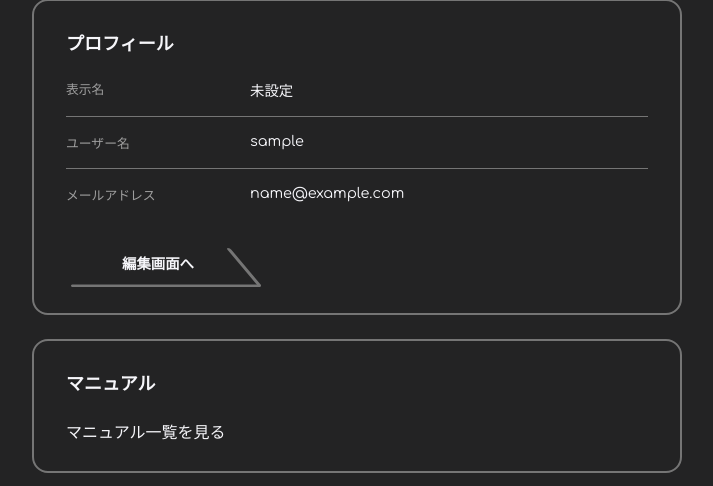
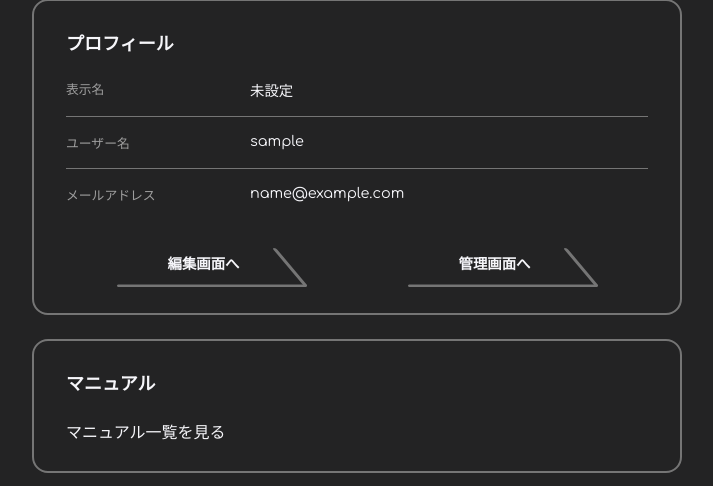
Before and after one commit to rbs-kyoto/rbs-kyoto, a Django app: page /accounts/mypage/ in a window 1280 px wide. Shown: the part 261-747 px from the top of the page, without its empty margins (283-996 px from the left). Run offline with Django 5.2, Linux system fonts and the light colour scheme; the visitor is signed in with stand-in values (Sample User, id 1); some libraries are stand-ins or nearby versions; some web fonts are replaced.

Commit message:
link_admin

```diff
--- a/static/main/css/mypage.css
+++ b/static/main/css/mypage.css
@@ -67,7 +67,13 @@
 }
 
 .mypage-card__footer {
+    display: flex;
+    justify-content: space-around;
     margin-top: 1.5rem;
+}
+
+.mypage-card__footer a {
+    margin: 0;
 }
 
 .mypage-actions {
--- a/templates/accounts/mypage.html
+++ b/templates/accounts/mypage.html
@@ -37,6 +37,7 @@
             </div>
             <div class="mypage-card__footer">
                 <a class="page-control-style-forward" href="{% url 'accounts:profile_edit' %}">編集画面へ</a>
+                <a class="page-control-style-forward" target="_blank" rel="noopener noreferrer" href="{% url 'admin:index' %}">管理画面へ</a>
             </div>
         </section>
         <section class="mypage-card">
```
